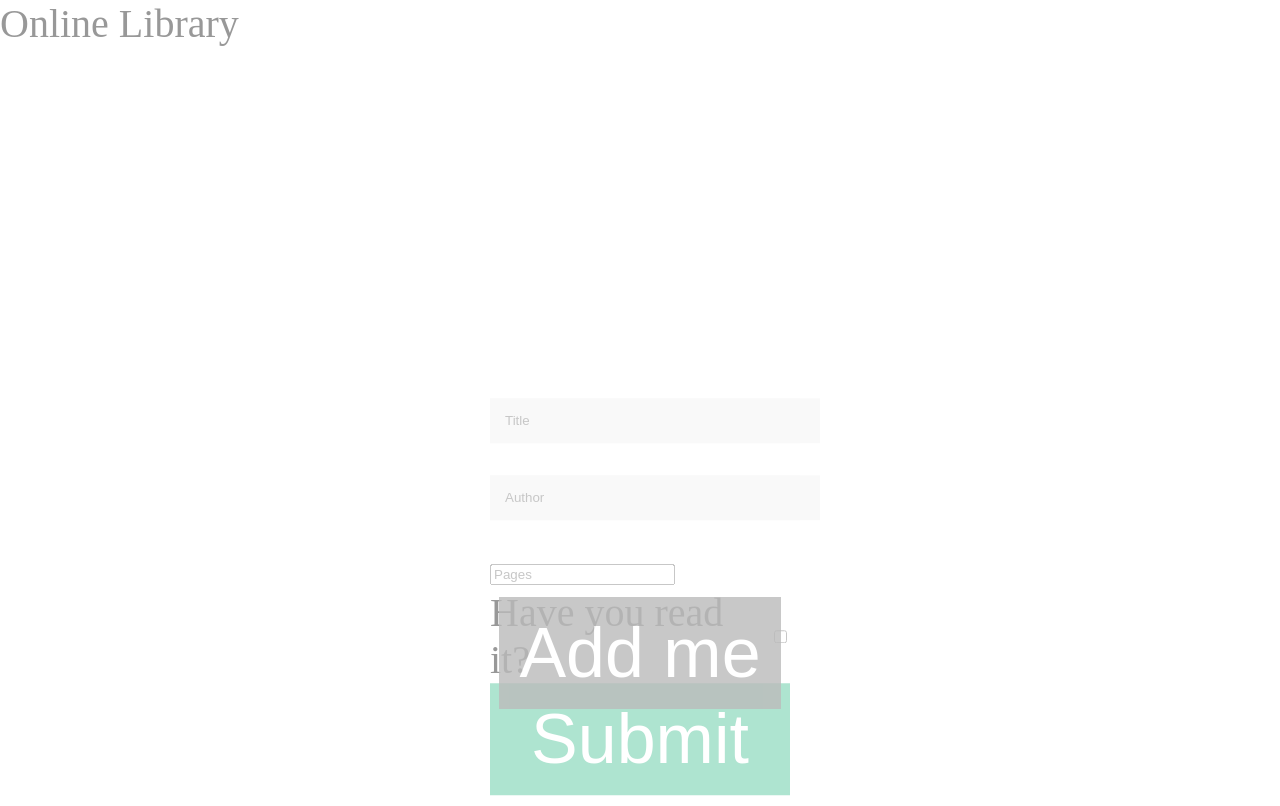
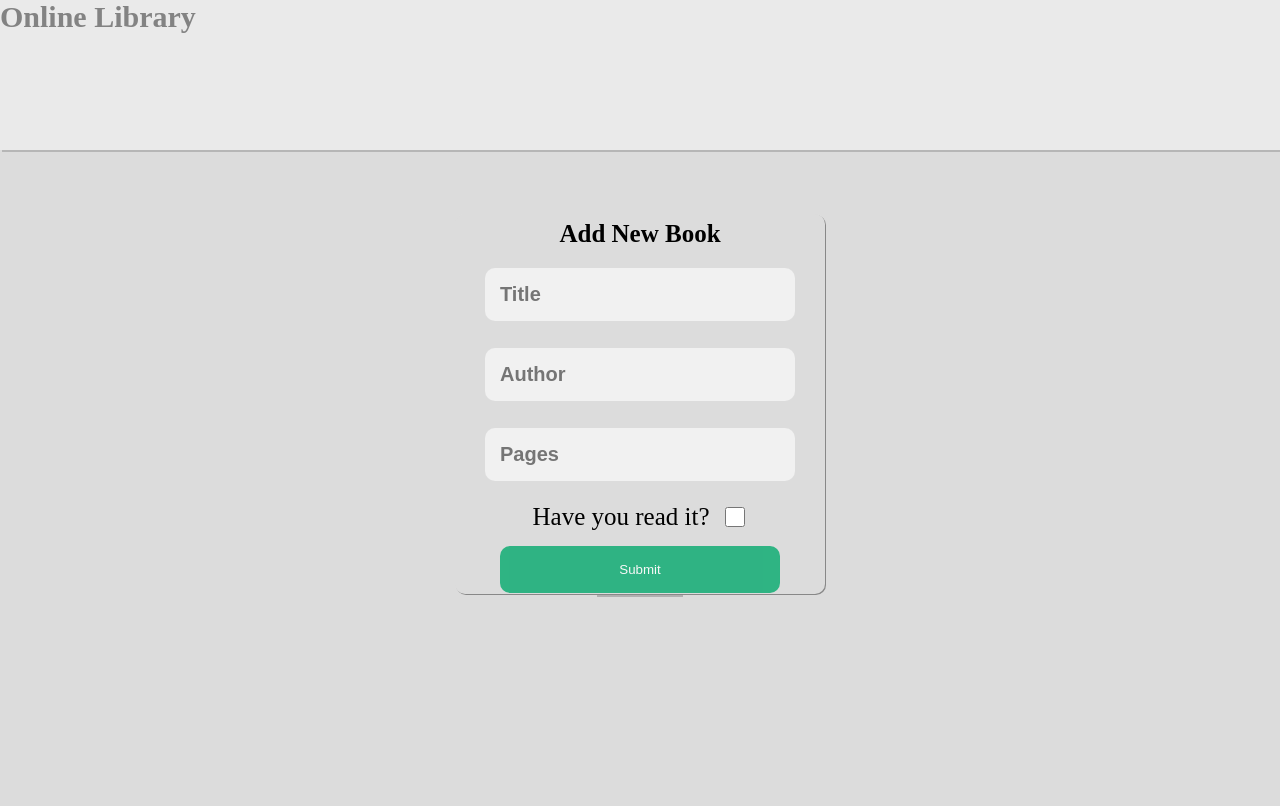
Before and after one commit to seahsongli/Library, a plain HTML site: page index.html in a window 1280 px wide. Both pictures are taken after a click on the button "Add me". Drawn offline with Linux system fonts and the light colour scheme.

Commit message:
Add remove button. Give option to check and uncheck "read" option. Add more stylings to form.

```diff
--- a/index.html
+++ b/index.html
@@ -10,24 +10,24 @@
 </head>
 
 <body>
+    <div id = "beforePopUp">
         <div class = "header">
             <div>Online Library</div>
-
         </div>
 
 
         <div class = "shelf" id = "shelf">
             <button class = "addButton" id = "addButton">Add me</button>
-        <div class = "container"></div>
-        <div class = "cards">
+            <div class = "cards"></div>
+
+        </div>
+    </div>
+    <div class = "container">
+
 
     </div>
 
 
-
-
-
-    </div>
     <script src = "script.js" defer></script>
 </body>
 
--- a/script.js
+++ b/script.js
@@ -22,21 +22,63 @@ function Book(title,author,numberOfPages,readingStatus) {
 function addBookToLibrary(newBook){
     myLibrary.push(newBook);
     const booksInShelf = document.createElement("div");
+    const removeButton = document.createElement("button");
+    const readButton = document.createElement("button");
     booksInShelf.classList.add("card");
-    booksInShelf.innerHTML = `${newBook.title} ${newBook.author} ${newBook.numberOfPages} ${newBook.readingStatus}`;
+    booksInShelf.innerHTML = `Title:${newBook.title} Author:${newBook.author} Pages:${newBook.numberOfPages} Read before?: ${newBook.readingStatus}`;
     cards.append(booksInShelf);
+
+    //For Remove button
+    removeButton.innerHTML = "Remove";
+    removeButton.classList.add("removeButton");
+    removeButton.addEventListener("click", (e) =>{
+        booksInShelf.remove();
+    })
+    booksInShelf.append(removeButton);
+
+    //For read button
+    if (newBook.readingStatus === true){
+        readButton.innerHTML = "Read";
+        readButton.classList.toggle("inactive");
+    }
+    else{
+        readButton.innerHTML = "Not read";
+    }
+
+
+    readButton.addEventListener("click", () =>{
+        readButton.classList.toggle("inactive");
+        if (readButton.innerHTML = "Read"){
+            readButton.innerHTML= "Not read";
+        }
+        else if (readButton.innerHTML = "Not read"){
+            readButton.innerHTML = "Read";
+        }
+
+        })
+    booksInShelf.append(readButton);
+
+
 
 }
 
 
 const body = document.querySelector("body");
+const beforePopUp = document.getElementById("beforePopUp");
 
 buttonAddBook.addEventListener("click", ()=>{
-    body.classList.toggle("disappear");
+    // body.style.display = "none";
+    beforePopUp.classList.toggle("inactive");
     let form = document.createElement("form");
     form.setAttribute("method", "post");
     form.setAttribute("action", "");
     form.classList.add("form");
+
+    // Create title for form
+    var title = document.createElement("div");
+    title.innerHTML = "Add New Book";
+    title.classList.add("formTitle")
+    form.append(title);
     // Create an input element for title of book
     var titleOfBook = document.createElement("input");
     titleOfBook.setAttribute("type", "text");
@@ -49,7 +91,7 @@ buttonAddBook.addEventListener("click", ()=>{
     authorOfBook.setAttribute("name", "authorOfBook");
     authorOfBook.setAttribute("placeholder", "Author");
 
-    // Create an input element for author of book
+    // Create an input element for pages of book
     var numberOfPages = document.createElement("input");
     numberOfPages.setAttribute("type", "number");
     numberOfPages.setAttribute("name", "pages");
@@ -57,11 +99,10 @@ buttonAddBook.addEventListener("click", ()=>{
 
 
     var readingQuestion = document.createElement("div");
-    readingQuestion.innerHTML = "Have you read it?"
+    readingQuestion.innerHTML = "Have you read it?";
     var readingStatus = document.createElement("input");
     readingStatus.setAttribute("type", "checkbox");
     readingStatus.setAttribute("name", "readingStatus");
-    readingStatus.setAttribute("placeholder", "Have you read this book?");
 
     form.append(titleOfBook);
     form.append(authorOfBook);
@@ -86,7 +127,7 @@ buttonAddBook.addEventListener("click", ()=>{
 
 
     submitButton.addEventListener("click", (e) =>{
-        body.classList.toggle("disappear");
+        beforePopUp.classList.toggle("inactive");
         e.preventDefault();
         const newBook = new Book(form.elements["titleOfBook"].value ,form.elements["authorOfBook"].value, form.elements["pages"].
         value, form.elements["readingStatus"].checked);
--- a/styles.css
+++ b/styles.css
@@ -1,23 +1,34 @@
 body{
     display:grid;
-    grid-template-rows: 1fr 4fr;
+    grid-template-rows: 2fr 3fr;
     height:100vh;
     width:100%;
     padding:0;
     margin:0;
+    background-color: rgb(220,220,220);
 }
 
-div {
-    font-size: 40px;
+
+.header{
+    height:150px;
+    font-size: 30px;
+    font-weight: bold;
+    box-shadow: 2px 2px grey;
+    background-color: white;
 }
 
-button {
-    font-size: 70px;
-}
 
 
 .card {
     display:flex;
+    flex-direction: column;
+    justify-content: center;
+    align-items: center;
+    background-color: white;
+    box-shadow: 1px 1px grey;
+    border-radius: 10px;
+    margin-top: 40px;
+    margin-left: 30px;
 }
 
 .readingQuestion {
@@ -33,8 +44,20 @@ button {
 
 
 }
+.cards{
+    display:grid;
+    grid-template-columns: repeat(3, minmax(250px, 400px));
+    grid-template-rows: repeat(auto-fill, minmax(180px, 400px));
+    gap:40px 40px;
+    height:100%;
+    width:100%;
+    justify-content: center;
+    align-content: center;
+}
 
-/* Button used to open the contact form - fixed at the bottom of the page */
+
+/* Start of form-styling */
+/* Button used to open the contact form */
 .addButton {
     justify-self: start;
     background-color: #555;
@@ -57,30 +80,42 @@ button {
 
   /* Add styles to the form container */
   .form {
-    max-width: 300px;
+    width:45%;
+    height:45%;
+    max-width: 350px;
     padding: 10px;
-    background-color: white;
-    position:relative;
-    top:50%;
+    background-color: rgb(220,220,220);
+    box-shadow: 1px 1px #888888;
+    border-radius: 10px;
+    position:absolute;
+    top:3%;
     left:50%;
     transform:translate(-50%, 50%);
     opacity: 100%;
+    display:flex;
+    flex-direction: column;
+    align-items: center;
+    justify-content: center;
   }
 
   /* Full-width input fields */
-  .form input[type=text], .form-container input[type=numbers] {
-    width: 100%;
+  .form input[type=text], .form input[type=number] {
+    width: 80%;
     padding: 15px;
     margin: 5px 0 22px 0;
     border: none;
     background: #f1f1f1;
+    border-radius: 10px;
+    font-weight: bold;
+    font-size: 20px;
+    gap:10px;
   }
 
   /* When the inputs get focus, do something */
-  .form input[type=text]:focus, .form-container input[type=password]:focus {
+  /* .form input[type=text]:focus{
     background-color: #ddd;
     outline: none;
-  }
+  } */
 
   /* Set a style for the submit/login button */
   .form .submitButton {
@@ -89,9 +124,10 @@ button {
     padding: 16px 20px;
     border: none;
     cursor: pointer;
-    width: 100%;
+    width: 80%;
     margin-bottom:10px;
     opacity: 0.8;
+    border-radius: 10px;
   }
 
   /* Add a red background color to the cancel button */
@@ -104,6 +140,27 @@ button {
     opacity: 1;
   }
 
-  .disappear{
+
+
+  .inactive{
     opacity:40%;
   }
+
+  .readingQuestion{
+    font-size: 25px;
+    margin-bottom:15px;
+  }
+
+  .formTitle{
+    font-size:25px;
+    font-weight: bold;
+    margin-bottom: 15px;
+    margin-top: 15px;
+
+  }
+
+.form input[type=checkbox]{
+   width:20px;
+   height:20px;
+   margin-left: 15px;
+}
```
Lines whose indentation alone changed are shown as unchanged.
